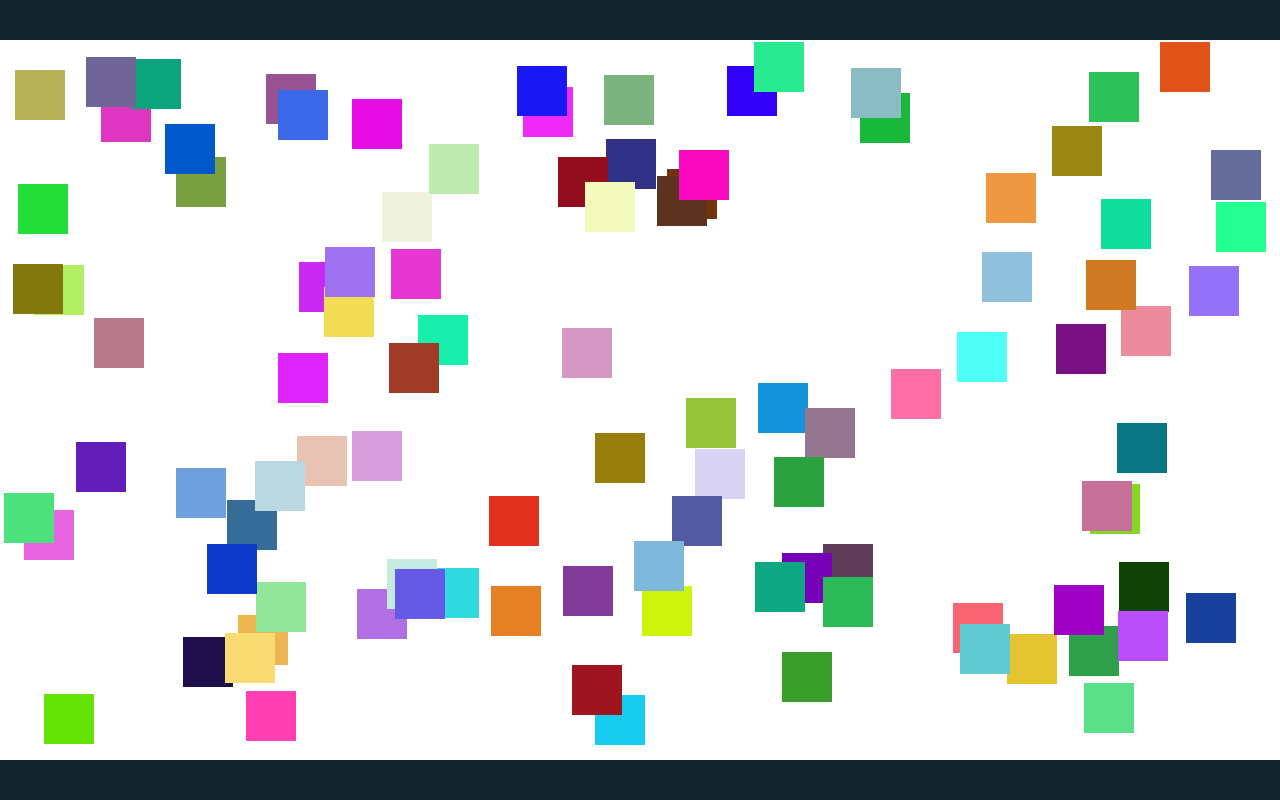
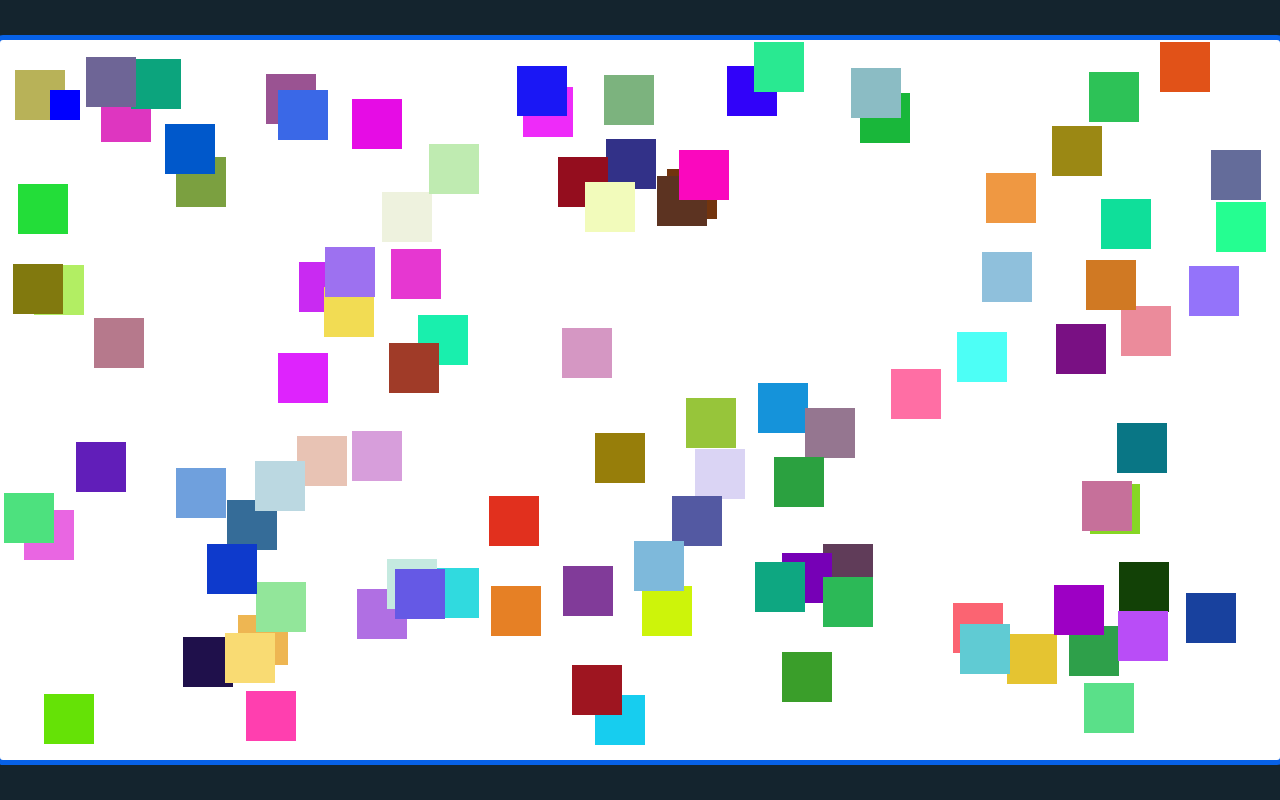
Before and after one commit to ranjeth-ravichandran/JavaScript-Game, a plain HTML site: page src/index.html in a window 1280 px wide. Drawn offline with Linux system fonts and the light colour scheme.

Commit message:
Adding a player with keyboard controls & a game loop with creating cubes.

```diff
--- a/src/global.css
+++ b/src/global.css
@@ -2,6 +2,8 @@
     margin: 0;
     padding: 0;
     box-sizing: border-box;
+    font-family: Arial, Helvetica, sans-serif;
+    color: aqua;
 }
 
 body,
@@ -11,10 +13,14 @@ html {
     background-color: rgb(20, 36, 46);
 
     display: flex;
+    flex-direction: column;
     justify-content: center;
     align-items: center;
+    gap: 20px;
 }
 
 #canvas {
     background-color: white;
+    border-radius: 8px;
+    border: 5px solid rgb(7, 97, 231);
 }
--- a/src/index.html
+++ b/src/index.html
@@ -4,7 +4,7 @@
 <head>
     <meta charset="UTF-8">
     <meta name="viewport" content="width=device-width, initial-scale=1.0">
-    <title>Document</title>
+    <title>JavaScript Game</title>
     <link rel="stylesheet" href="global.css">
 </head>
 
--- a/src/index.js
+++ b/src/index.js
@@ -100,3 +100,71 @@ canvas.addEventListener("mousemove", function (event) {
         }
     }
 });
+
+class Player {
+    constructor(x, y, width, height, color) {
+        this.x = x;
+        this.y = y;
+        this.width = width;
+        this.height = height;
+        this.color = color;
+        this.velX = 0;
+        this.velY = 0;
+        this.speed = 1;
+        this.friction = 0.98;
+        this.keys = {};
+    }
+
+    draw() {
+        ctx.fillStyle = this.color;
+        ctx.fillRect(this.x, this.y, this.width, this.height);
+    }
+
+    update() {
+        if (this.keys["ArrowUp"]) {
+            this.velY -= this.speed;
+        }
+        if (this.keys["ArrowDown"]) {
+            this.velY += this.speed;
+        }
+        if (this.keys["ArrowLeft"]) {
+            this.velX -= this.speed;
+        }
+        if (this.keys["ArrowRight"]) {
+            this.velX += this.speed;
+        }
+
+        this.velX *= this.friction;
+        this.velY *= this.friction;
+
+        this.x += this.velX;
+        this.y += this.velY;
+
+        if (this.x < 0) this.x = 0;
+        if (this.y < 0) this.y = 0;
+        if (this.x + this.width > canvas.width) this.x = canvas.width - this.width;
+        if (this.y + this.height > canvas.height) this.y = canvas.height - this.height;
+    }
+}
+
+const player = new Player(50, 50, 30, 30, "blue");
+
+document.addEventListener("keydown", (event) => {
+    player.keys[event.key] = true;
+});
+
+document.addEventListener("keyup", (event) => {
+    player.keys[event.key] = false;
+});
+
+function gameLoop() {
+    ctx.clearRect(0, 0, canvas.width, canvas.height);
+    for (let square of squares) {
+        square.draw();
+    }
+    player.update();
+    player.draw();
+    requestAnimationFrame(gameLoop);
+}
+
+gameLoop();
```
